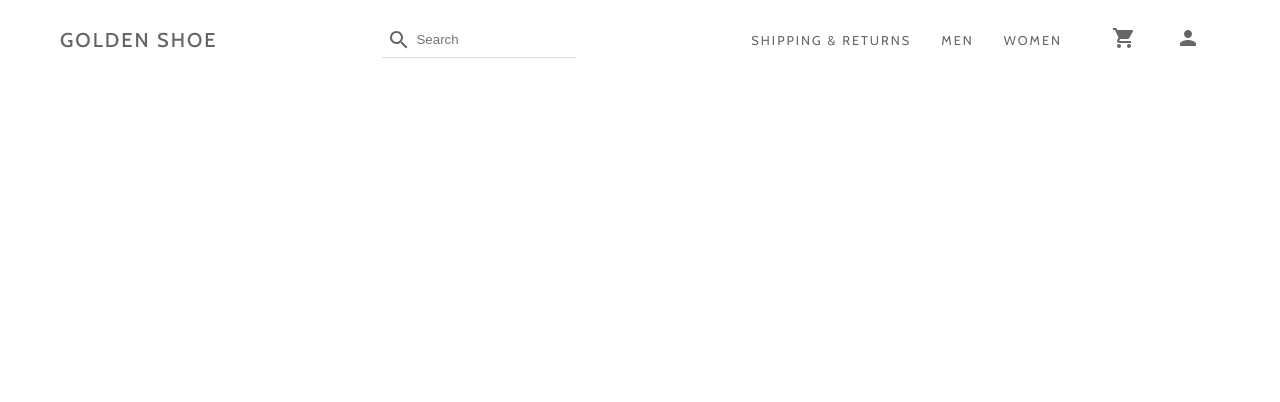
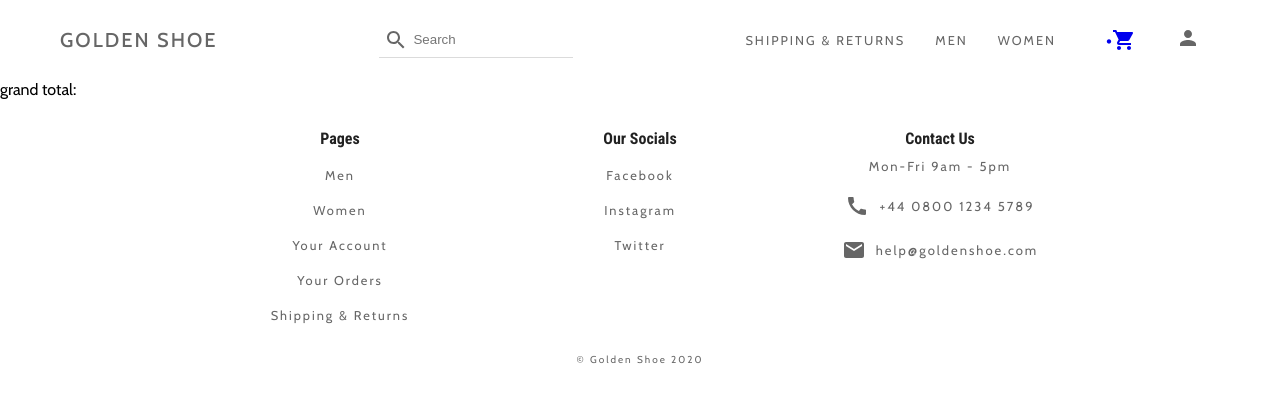
Before and after one commit to Luca2471/golden_shoe_demo, a React (Create React App) app in the folder client/: page /cart in a window 1280 px wide. Shown: the top 402 px of the page. Built offline with nearby package versions, Linux system fonts and the light colour scheme.

Commit message:
shopping cart set up, need to style

```diff
--- a/client/src/components/App.js
+++ b/client/src/components/App.js
@@ -1,4 +1,4 @@
-import React from "react";
+import React, { useState } from "react";
 import Navbar from "./Navbar/Navbar";
 import "./App.scss";
 import Home from "./Home/Home";
@@ -7,8 +7,22 @@ import Product from "./Product/Product";
 import { BrowserRouter as Router, Route, Switch } from "react-router-dom";
 import Women from "./Women/Women";
 import ShippingAndReturns from "./Logistics/ShippingAndReturns";
+import ShoppingCart from "./ShoppingCart/ShoppingCart";
 
 const App = () => {
+  const [cart, setCart] = useState([]);
+
+  const addToCart = (product) => {
+    const newCart = [...cart, product];
+    setCart(newCart);
+  };
+
+  const removeFromCart = (index) => {
+    const itemToRemove = cart.splice(index, 1);
+    const newCart = cart.filter((product) => product !== itemToRemove[0]);
+    setCart(newCart);
+  };
+
   return (
     <Router>
       <Navbar />
@@ -16,11 +30,21 @@ const App = () => {
         <Route exact path="/" component={Home} />
         <Route exact path="/men" component={Men} />
         <Route exact path="/women" component={Women} />
-        <Route path="/:gender/:id" component={Product} />
+        <Route
+          path="/:gender/:id"
+          component={() => <Product addToCart={addToCart} />}
+        />
         <Route
           exact
           path="/shipping-and-returns"
           component={ShippingAndReturns}
+        />
+        <Route
+          exact
+          path="/cart"
+          component={() => (
+            <ShoppingCart cart={cart} removeFromCart={removeFromCart} />
+          )}
         />
       </Switch>
     </Router>
--- a/client/src/components/Navbar/Navbar.js
+++ b/client/src/components/Navbar/Navbar.js
@@ -8,7 +8,6 @@ const Navbar = () => {
     <header>
       <nav>
         <NavLink to="/">
-          {" "}
           <div className="logo">Golden Shoe </div>
         </NavLink>
         <div className="search-container">
@@ -35,7 +34,9 @@ const Navbar = () => {
           </ul>
           <div className="nav-icons-container">
             <div className="nav-icon">
-              <ShoppingCart />
+              <NavLink to="/cart" activeClassName="nav-active">
+                <ShoppingCart />
+              </NavLink>
             </div>
             <div className="nav-icon">
               <Person />
--- a/client/src/components/Product/Product.js
+++ b/client/src/components/Product/Product.js
@@ -4,7 +4,7 @@ import Footer from "../Footer/Footer";
 import { useParams } from "react-router";
 import axios from "axios";
 
-const Product = () => {
+const Product = ({ addToCart }) => {
   const [product, setProduct] = useState({});
 
   let { id, gender } = useParams();
@@ -63,7 +63,18 @@ const Product = () => {
             <div className="product-stock">
               <GetProductAvailability />
             </div>
-            <button className="add-item-bskt">Add to Basket</button>
+            <select>
+              {product.size &&
+                product.size.map((shoeSize) => (
+                  <option key={shoeSize}>{shoeSize}</option>
+                ))}
+            </select>
+            <button
+              className="add-item-bskt"
+              onClick={() => addToCart(product)}
+            >
+              Add to Basket
+            </button>
           </div>
         </div>
       </div>
--- /dev/null
+++ b/client/src/components/ShoppingCart/ShoppingCart.js
@@ -0,0 +1,27 @@
+import React from "react";
+import "./ShoppingCart.scss";
+import Footer from "../Footer/Footer";
+
+const ShoppingCart = ({ cart, removeFromCart }) => {
+  const reducer = (accumulator, currentValue) => accumulator + currentValue;
+
+  const costs = cart.map((product) => product.price);
+
+  return (
+    <div>
+      {cart &&
+        cart.map((product, index) => (
+          <div key={product._id}>
+            {product.brand}
+            {product.img}
+            {product.model}
+            <button onClick={() => removeFromCart(index)}>remove item</button>
+          </div>
+        ))}
+      <div>grand total: {costs.length > 0 && costs.reduce(reducer)} </div>
+      <Footer />
+    </div>
+  );
+};
+
+export default ShoppingCart;
```
Also changed, not shown: client/src/components/ShoppingCart/ShoppingCart.scss (added).
